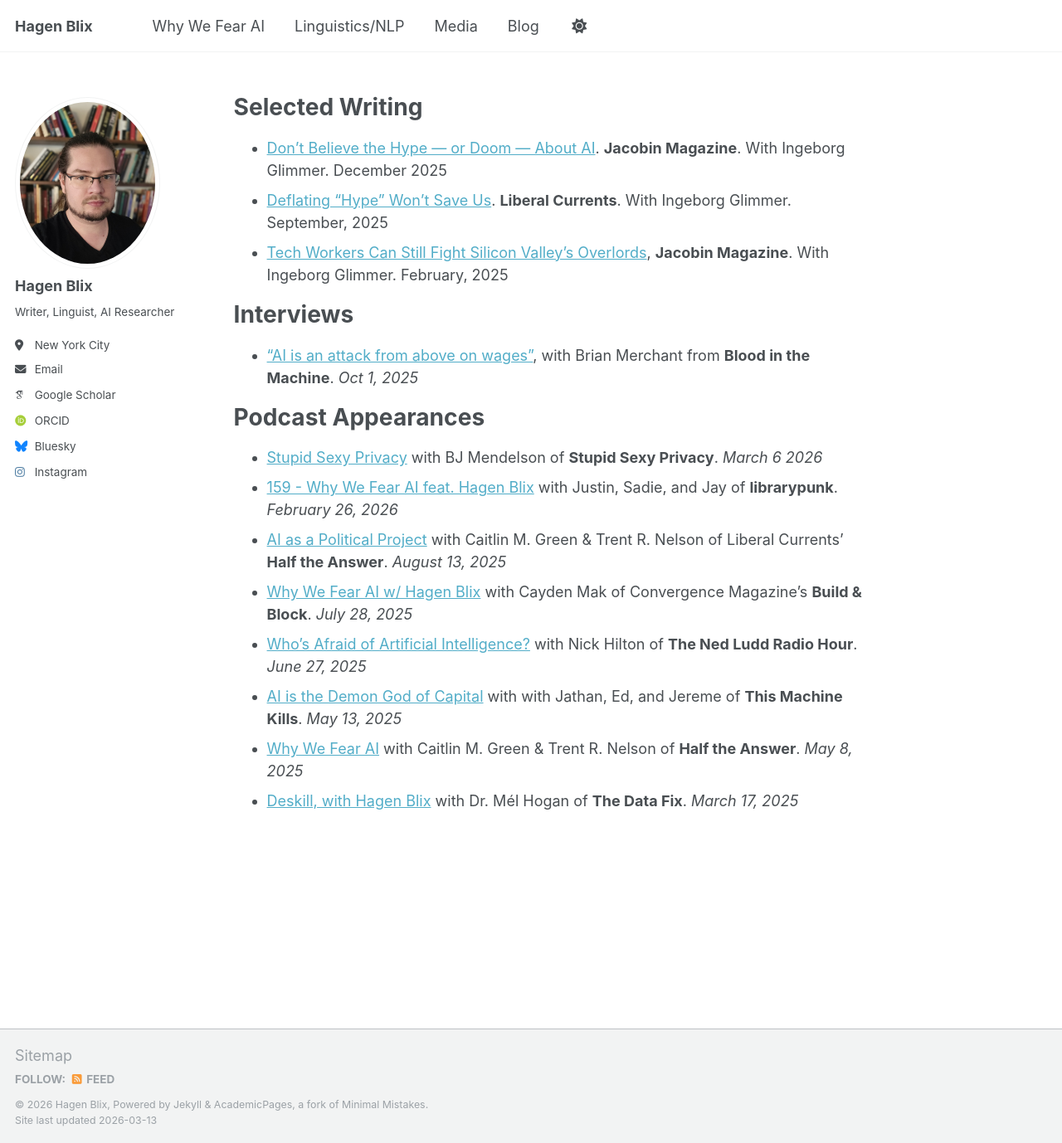
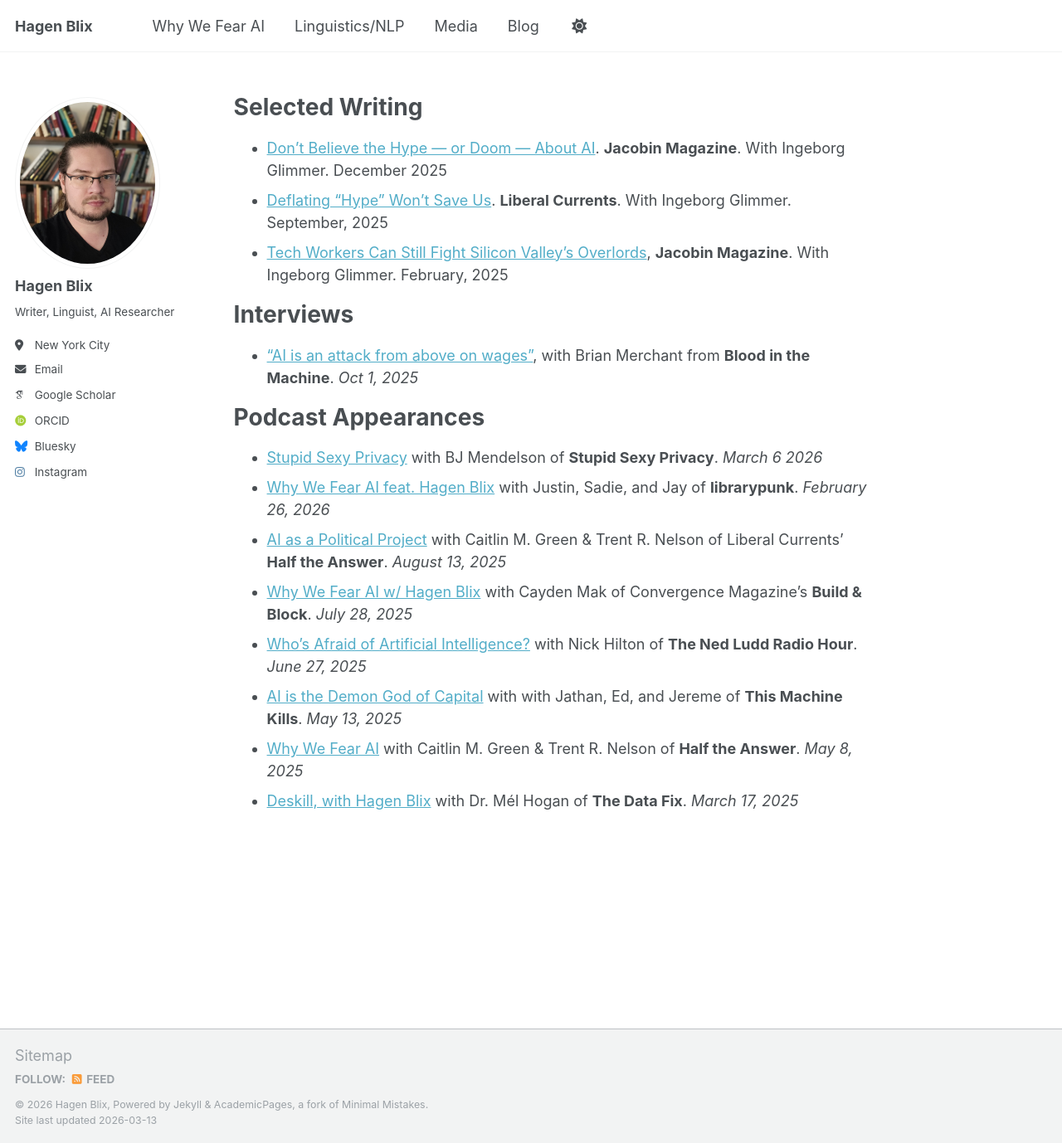
Before and after one commit to hagenblix/hagenblix.github.io, a Jekyll site: the page built from _pages/media.md, in a window 1280 px wide and 1378 px high. Shown: the whole window at 83% size. Built offline with Jekyll 4.4.1, drawn with Linux system fonts in a browser that asks for light colours; some web fonts are replaced; a script that is not in the unit is left out.

Commit message:
Update media.md

```diff
--- a/_pages/media.md
+++ b/_pages/media.md
@@ -22,7 +22,7 @@ Interviews
 Podcast Appearances
 ===========
 - [Stupid Sexy Privacy](https://www.stupidsexyprivacy.com/a-simple-test-to-see-how-ready-you-are-to-fight-fascism/) with BJ Mendelson of **Stupid Sexy Privacy**. *March 6 2026*
-- [159 - Why We Fear AI feat. Hagen Blix](https://www.librarypunk.gay/e/159-why-we-fear-ai-feat-hagen-blix/) with Justin, Sadie, and Jay of **librarypunk**. *February 26, 2026*
+- [Why We Fear AI feat. Hagen Blix](https://www.librarypunk.gay/e/159-why-we-fear-ai-feat-hagen-blix/) with Justin, Sadie, and Jay of **librarypunk**. *February 26, 2026*
 - [AI as a Political Project](https://www.liberalcurrents.com/half-the-answer-27-ai-as-a-political-project/) with Caitlin M. Green & Trent R. Nelson of Liberal Currents' **Half the Answer**. *August 13, 2025*
 - [Why We Fear AI w/ Hagen Blix](https://convergencemag.com/podcast/why-we-fear-ai-w-hagen-blix/) with  Cayden Mak of Convergence Magazine's **Build & Block**. *July 28, 2025*
 - [Who's Afraid of Artificial Intelligence?](https://shows.acast.com/the-ned-ludd-radio-hour/episodes/whos-afraid-of-artificial-intelligence) with Nick Hilton of **The Ned Ludd Radio Hour**. *June 27, 2025*
```
